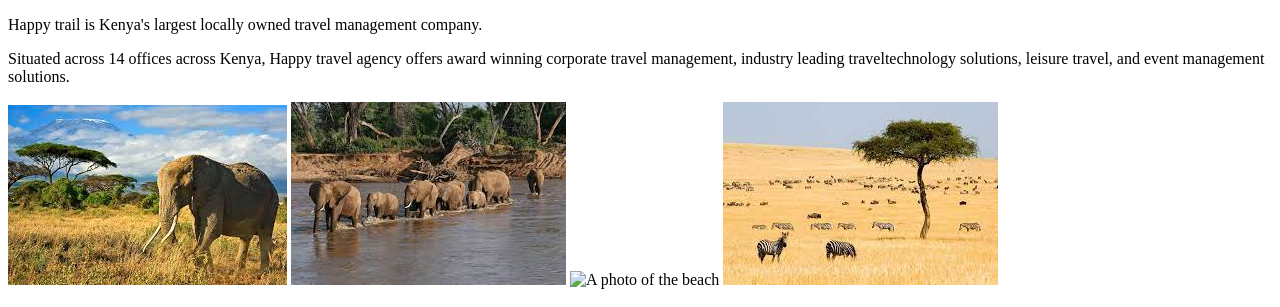
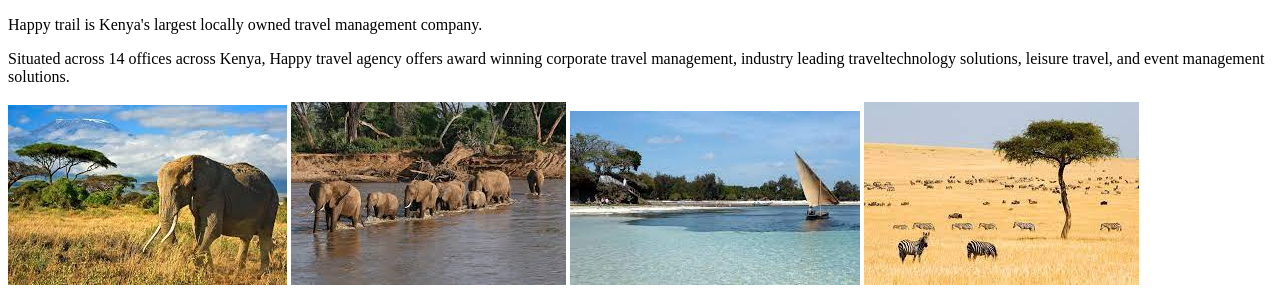
Before and after one commit to VaniliKate/travel-agency, a plain HTML site: page index.html in a window 1280 px wide. Shown: the top 307 px of the page. Drawn offline with Linux system fonts and the light colour scheme; files whose address does not match are found by name.

Commit message:
Modified photo of the beach

```diff
--- a/index.html
+++ b/index.html
@@ -5,7 +5,7 @@
             <p>Situated across 14 offices across Kenya, Happy travel agency offers award winning corporate travel management, industry leading traveltechnology solutions, leisure travel, and event management solutions.</p>
                 <img src="./agency-photos/elephant.jpg" alt="elephant">
                 <img src="./agency-photos/animals.jpg" alt="Elephants crossing river">
-                <img src="beach.jpg" alt="A photo of the beach">
+                <img src="./agency-photos/beach.jpg" alt="A photo of the beach">
                 <img src="./agency-photos/wilderness.jpg" alt="Animals in the wilderness">
         <h1>Innovative Corporate Travel Technology</h1>
                 <img src="tech.png" alt="Technology">
```
